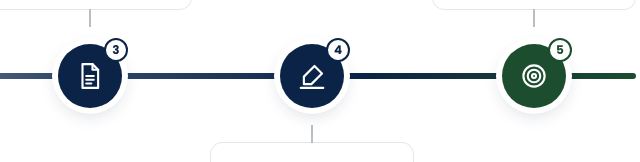
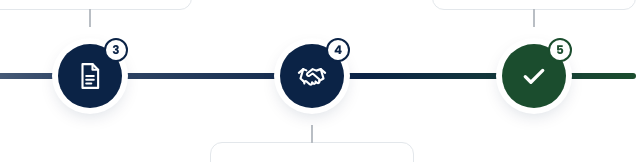
Before and after one commit to josiarivita/datasense-pasifik, a plain HTML site: page index.html in a window 1280 px wide. Shown: the part 2736-2898 px from the top of the page, 550-1190 px from the left. Drawn offline with Linux system fonts and the light colour scheme.

Commit message:
Use handshake and tick icons for steps 4 and 5
Co-Authored-By: Claude Opus 5.5 <noreply@anthropic.com>
Claude-Session: https://claude.ai/code/session_018Po8MqoVkQw7DMMZ5tzZBa

```diff
--- a/index.html
+++ b/index.html
@@ -267,6 +267,7 @@
   .jline{grid-row:3;grid-column:1/-1;align-self:center;height:6px;border-radius:6px;background:linear-gradient(90deg,var(--mist),var(--midnavy) 45%,var(--navy) 75%,var(--green));transform-origin:left center}
   .jnode{grid-row:3;grid-column:var(--c);justify-self:center;align-self:center;position:relative;width:64px;height:64px;border-radius:50%;background:var(--navy);display:flex;align-items:center;justify-content:center;box-shadow:0 0 0 6px #fff,0 6px 18px rgba(11,35,70,.18);z-index:1}
   .jnode.last{background:var(--green)}
+  .jnode .tick{stroke-width:2.6}
   .jnode svg{fill:none;stroke:#fff;stroke-width:1.7;stroke-linecap:round;stroke-linejoin:round}
   .jnum{position:absolute;top:-6px;right:-6px;width:24px;height:24px;border-radius:50%;background:#fff;color:var(--navy);border:2px solid var(--navy);font:700 12px/20px Poppins,Arial,sans-serif;text-align:center}
   .jnode.last .jnum{color:var(--green);border-color:var(--green)}
@@ -539,9 +540,9 @@
         <div class="jcard down" style="--c:2;--i:1"><span class="jphase">Understand</span><h3><span class="sr">Step 2: </span>Discovery</h3><p>We meet with you and your stakeholders to understand needs, data, risks and community considerations.</p></div>
         <div class="jnode" style="--c:3;--i:2" aria-hidden="true"><svg viewBox="0 0 24 24" width="30" height="30"><path d="M6 2.5h8l4.5 4.5v14.5H6z"/><path d="M14 2.5V7h4.5M9 12h6M9 15h6M9 18h4"/></svg><span class="jnum">3</span></div>
         <div class="jcard up" style="--c:3;--i:2"><span class="jphase">Agree</span><h3><span class="sr">Step 3: </span>Proposal</h3><p>A clear scope of work, methodology, deliverables, timeline, team and pricing.</p></div>
-        <div class="jnode" style="--c:4;--i:3" aria-hidden="true"><svg viewBox="0 0 24 24" width="30" height="30"><path d="m14 4 6 6-8.5 8.5H5.5v-6z"/><path d="M3 21.5h18"/></svg><span class="jnum">4</span></div>
+        <div class="jnode" style="--c:4;--i:3" aria-hidden="true"><svg viewBox="0 0 24 24" width="30" height="30"><path d="M1.5 9.5 5 6.5l2.5 1"/><path d="M22.5 9.5 19 6.5l-3.5 1.2-3-1.2-4.2 3.3a1.3 1.3 0 0 0 1.6 2l2.6-1.8 5.3 4.6"/><path d="M5 6.5 2.8 14l2 1.8"/><path d="m19 6.5 2.2 7.5-3.4 1.9"/><path d="M17.8 15.9a1.2 1.2 0 0 1-1.7 1.6l-1.3-1.1M14.8 16.4a1.2 1.2 0 0 1-1.7 1.6l-1.1-.9M12 17.1a1.2 1.2 0 0 1-1.7 1.6L9 17.6M9 17.6l-1.4-1.2a1.2 1.2 0 0 0-1.7 1.6"/><path d="M4.8 15.8l1.1.9"/></svg><span class="jnum">4</span></div>
         <div class="jcard down" style="--c:4;--i:3"><span class="jphase">Agree</span><h3><span class="sr">Step 4: </span>Agreement &amp; kickoff</h3><p>Contracts, confidentiality and data-sharing arrangements are agreed, then work begins with a joint kickoff.</p></div>
-        <div class="jnode last" style="--c:5;--i:4" aria-hidden="true"><svg viewBox="0 0 24 24" width="30" height="30"><circle cx="12" cy="12" r="8.5"/><circle cx="12" cy="12" r="5"/><circle cx="12" cy="12" r="1.6"/></svg><span class="jnum">5</span></div>
+        <div class="jnode last" style="--c:5;--i:4" aria-hidden="true"><svg viewBox="0 0 24 24" width="30" height="30"><path class="tick" d="m5 12.5 4.5 4.5L19 7.5"/></svg><span class="jnum">5</span></div>
         <div class="jcard up" style="--c:5;--i:4"><span class="jphase">Deliver</span><h3><span class="sr">Step 5: </span>Delivery &amp; review</h3><p>Regular progress reporting, open communication, and a final review of what worked.</p></div>
       </div>
     </div>
```
